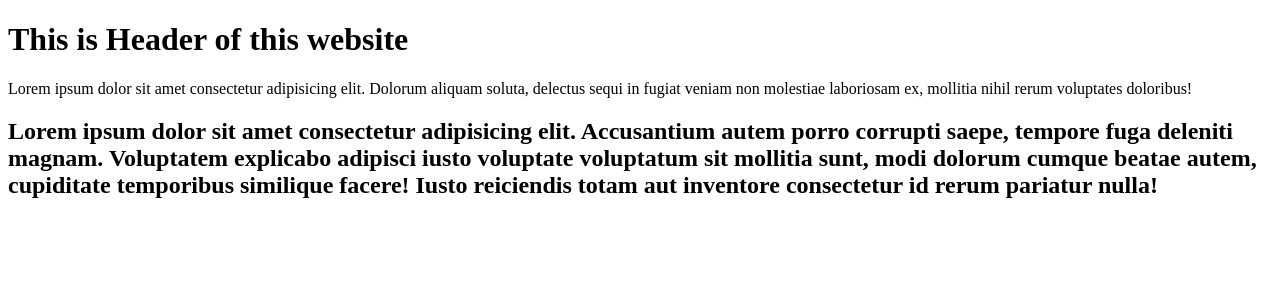
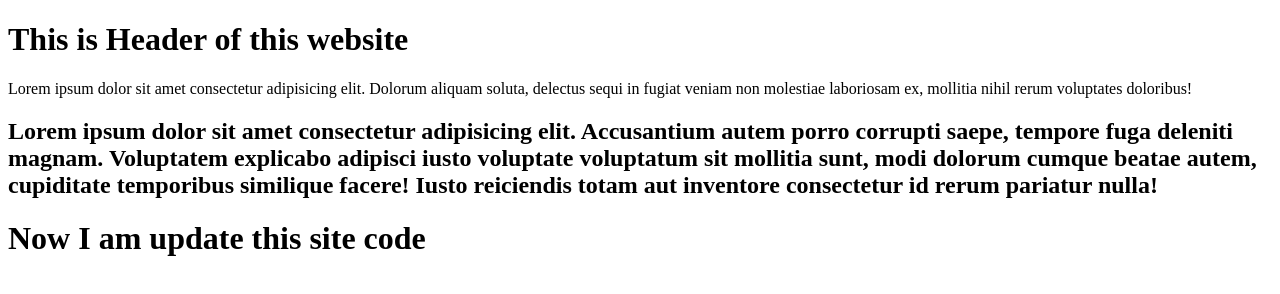
Before and after one commit to tamim-2010/my-first-project, a plain HTML site: page index.html in a window 1280 px wide. Drawn offline with Linux system fonts and the light colour scheme.

Commit message:
I update code of this site

```diff
--- a/index.html
+++ b/index.html
@@ -12,5 +12,8 @@
         <p>Lorem ipsum dolor sit amet consectetur adipisicing elit. Dolorum aliquam soluta, delectus sequi in fugiat veniam non molestiae laboriosam ex, mollitia nihil rerum voluptates doloribus!</p>
         <h2>Lorem ipsum dolor sit amet consectetur adipisicing elit. Accusantium autem porro corrupti saepe, tempore fuga deleniti magnam. Voluptatem explicabo adipisci iusto voluptate voluptatum sit mollitia sunt, modi dolorum cumque beatae autem, cupiditate temporibus similique facere! Iusto reiciendis totam aut inventore consectetur id rerum pariatur nulla!</h2>
     </div>
+    <div>
+        <h1>Now I am update this site code</h1>
+    </div>
 </body>
 </html>
```
